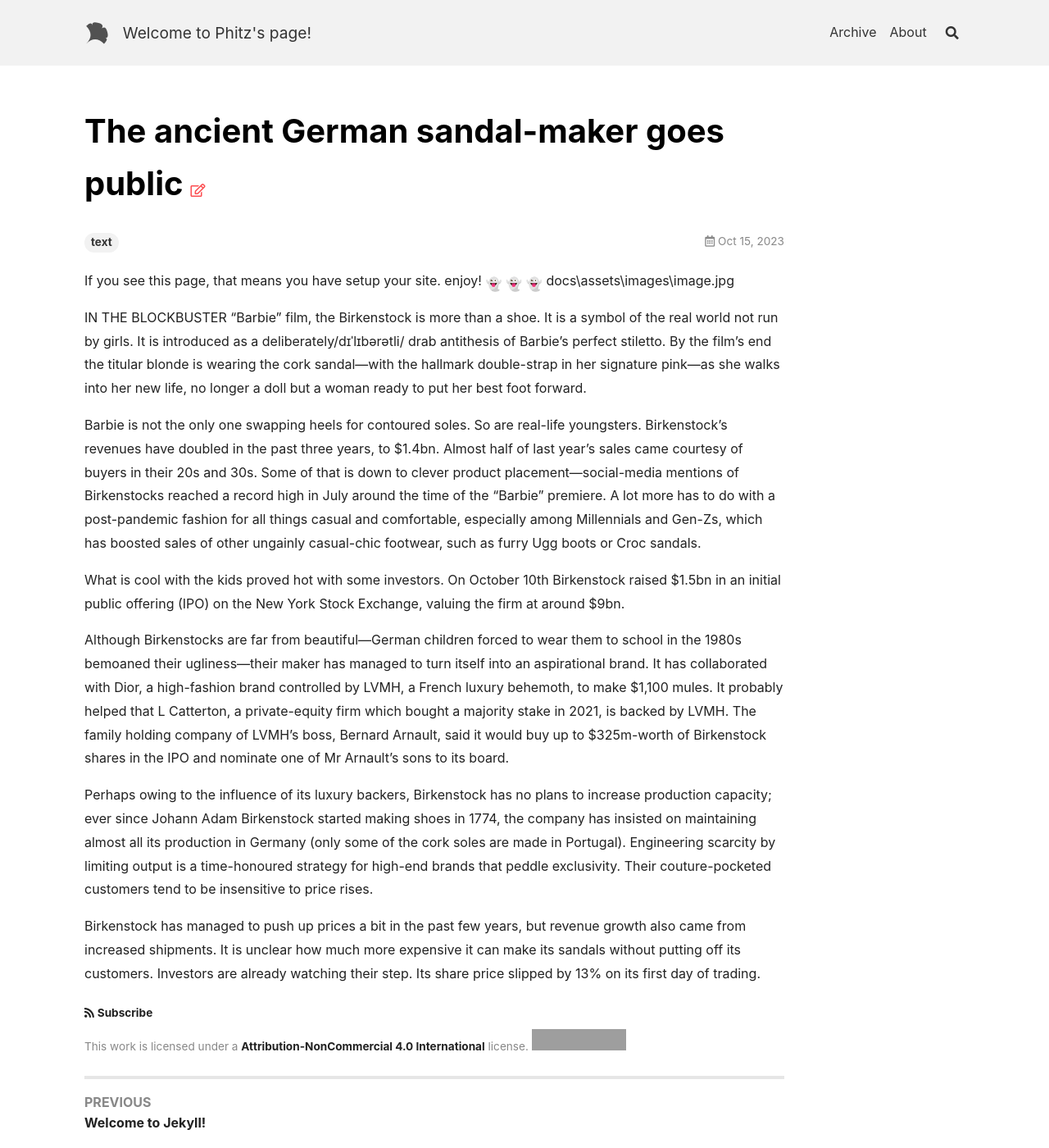
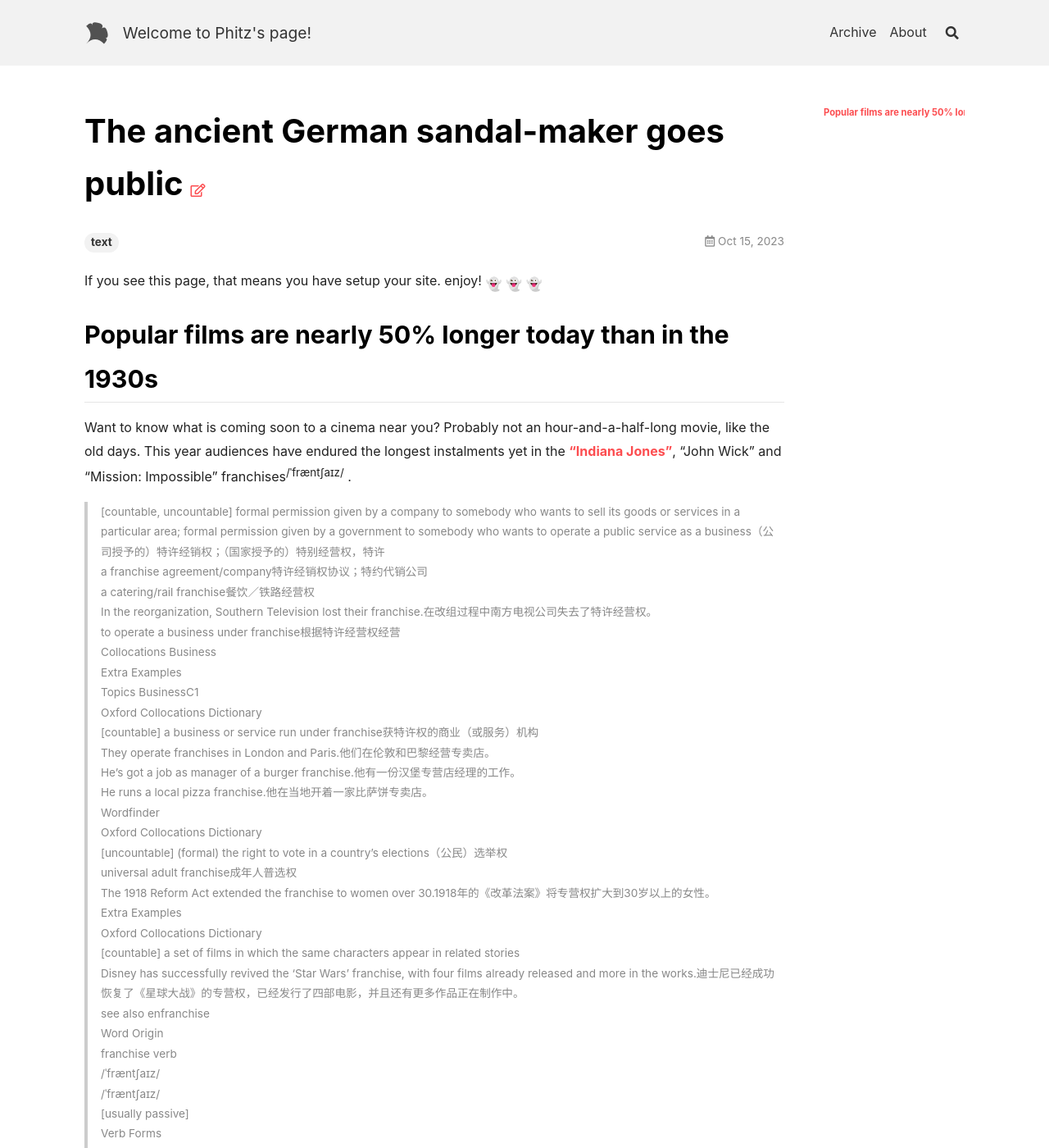
Before and after one commit to Fi-tz/Fi-tz, a Jekyll site: the page built from _posts/2023-10-15-ancient.md, in a window 1280 px wide and 1400 px high. Shown: the whole window at 82% size. Built offline with Jekyll 4.4.1, drawn with Linux system fonts in a browser that asks for light colours; nearby versions of some CDN libraries; emoji names are drawn with the system emoji font; some of the changed text lies outside the part shown; grey boxes are pictures that could not be loaded.

Commit message:
Update 2023-10-15-ancient.md

```diff
--- a/_posts/2023-10-15-ancient.md
+++ b/_posts/2023-10-15-ancient.md
@@ -4,16 +4,56 @@ tags: text
 ---
 
 If you see this page, that means you have setup your site. enjoy! :ghost: :ghost: :ghost:
-docs\assets\images\image.jpg
 
-IN THE BLOCKBUSTER “Barbie” film, the Birkenstock is more than a shoe. It is a symbol of the real world not run by girls. It is introduced as a deliberately/dɪˈlɪbərətli/ drab antithesis of Barbie’s perfect stiletto. By the film’s end the titular blonde is wearing the cork sandal—with the hallmark double-strap in her signature pink—as she walks into her new life, no longer a doll but a woman ready to put her best foot forward.
+## Popular films are nearly 50% longer today than in the 1930s
 
-Barbie is not the only one swapping heels for contoured soles. So are real-life youngsters. Birkenstock’s revenues have doubled in the past three years, to $1.4bn. Almost half of last year’s sales came courtesy of buyers in their 20s and 30s. Some of that is down to clever product placement—social-media mentions of Birkenstocks reached a record high in July around the time of the “Barbie” premiere. A lot more has to do with a post-pandemic fashion for all things casual and comfortable, especially among Millennials and Gen-Zs, which has boosted sales of other ungainly casual-chic footwear, such as furry Ugg boots or Croc sandals.
+Want to know what is coming soon to a cinema near you? Probably not an hour-and-a-half-long movie, like the old days. This year audiences have endured the longest instalments yet in the [“Indiana Jones”](https://www.economist.com/culture/2023/06/29/the-secrets-of-indiana-jones), “John Wick” and “Mission: Impossible” franchises<sup>/ˈfræntʃaɪz/</sup> .
 
-What is cool with the kids proved hot with some investors. On October 10th Birkenstock raised $1.5bn in an initial public offering (IPO) on the New York Stock Exchange, valuing the firm at around $9bn.
+> [countable, uncountable] formal permission given by a company to somebody who wants to sell its goods or services in a particular area; formal permission given by a government to somebody who wants to operate a public service as a business（公司授予的）特许经销权；（国家授予的）特别经营权，特许
+> a franchise agreement/company特许经销权协议；特约代销公司
+> a catering/rail franchise餐饮／铁路经营权
+> In the reorganization, Southern Television lost their franchise.在改组过程中南方电视公司失去了特许经营权。
+> to operate a business under franchise根据特许经营权经营
+> Collocations Business
+> Extra Examples
+> Topics BusinessC1
+> Oxford Collocations Dictionary
+> [countable] a business or service run under franchise获特许权的商业（或服务）机构
+> They operate franchises in London and Paris.他们在伦敦和巴黎经营专卖店。
+> He's got a job as manager of a burger franchise.他有一份汉堡专营店经理的工作。
+> He runs a local pizza franchise.他在当地开着一家比萨饼专卖店。
+> Wordfinder
+> Oxford Collocations Dictionary
+> [uncountable] (formal) the right to vote in a country’s elections（公民）选举权
+> universal adult franchise成年人普选权
+> The 1918 Reform Act extended the franchise to women over 30.1918年的《改革法案》将专营权扩大到30岁以上的女性。
+> Extra Examples
+> Oxford Collocations Dictionary
+> [countable] a set of films in which the same characters appear in related stories
+> Disney has successfully revived the ‘Star Wars’ franchise, with four films already released and more in the works.迪士尼已经成功恢复了《星球大战》的专营权，已经发行了四部电影，并且还有更多作品正在制作中。
+> see also enfranchise
+> Word Origin
+> franchise verb
+> /ˈfræntʃaɪz/
+> /ˈfræntʃaɪz/
+> [usually passive]
+> Verb Forms
+> to give or sell a franchise to somebody授予（或出售）特许经销权（或经营权）
+> be franchised (out) (to somebody/something) Catering has been franchised (out) to a private company.餐饮特许经营权已授予一家私人公司。
+> franchised restaurants获经营权的餐厅
 
-Although Birkenstocks are far from beautiful—German children forced to wear them to school in the 1980s bemoaned their ugliness—their maker has managed to turn itself into an aspirational brand. It has collaborated with Dior, a high-fashion brand controlled by LVMH, a French luxury behemoth, to make $1,100 mules. It probably helped that L Catterton, a private-equity firm which bought a majority stake in 2021, is backed by LVMH. The family holding company of LVMH’s boss, Bernard Arnault, said it would buy up to $325m-worth of Birkenstock shares in the IPO and nominate one of Mr Arnault’s sons to its board.
+[“Oppenheimer”](https://www.economist.com/culture/2023/07/14/realism-with-oppenheimer-or-escapism-with-barbie), Christopher Nolan’s three-hour blockbuster, required 11 miles (18km) of film stock for IMAX showings.
 
-Perhaps owing to the influence of its luxury backers, Birkenstock has no plans to increase production capacity; ever since Johann Adam Birkenstock started making shoes in 1774, the company has insisted on maintaining almost all its production in Germany (only some of the cork soles are made in Portugal). Engineering scarcity by limiting output is a time-honoured strategy for high-end brands that peddle exclusivity. Their couture-pocketed customers tend to be insensitive to price rises.
+On October 20th comes “Killers of the Flower Moon” (pictured), a grisly western from the director Martin Scorsese. At nearly three and a half hours, its length is nearly double the average film last year. Even film buffs struggle<sup>==/ˈstrʌɡl/to try very hard to do something when it is difficult or when there are a lot of problems奋斗；努力；争取==</sup> to concentrate for that long. During the premiere at the [Cannes Film Festival](https://www.economist.com/culture/2023/05/30/anatomy-of-a-fall-a-riveting-whodunnit-wins-at-cannes) in May, some viewers dozed off. Afterwards there was a mad dash (and long queue) for the toilets. When did watching a film become such a slog?
 
-Birkenstock has managed to push up prices a bit in the past few years, but revenue growth also came from increased shipments. It is unclear how much more expensive it can make its sandals without putting off its customers. Investors are already watching their step. Its share price slipped by 13% on its first day of trading.
+*The Economist* analysed over 100,000 feature films released internationally since the 1930s, the start of Hollywood’s golden age, using data from IMDb, a movie database. The average length of productions has crept up by around 24%, from one hour and 21 minutes in the 1930s to one hour and 47 minutes in 2022 (see chart). Blockbusters are the worst offenders. For the ten most-popular titles (measured by how many reviewers rated the films on IMDb) average lengths stretched to around two and a half hours in 2022, nearly 50% higher than in the 1930s.
+
+Film-makers began churning out protracted pictures in the early 1960s. Cinema was booming and auteurs wanted to distinguish their art from television. Epics graced the silver screen, including [“Lawrence of Arabia”](https://www.economist.com/books-and-arts/2011/04/28/prince-of-his-disorder) (1962), which surpassed the three-and-a-half hour mark, and [“Cleopatra”](https://www.economist.com/culture/2023/05/10/a-new-docu-drama-about-cleopatra-has-riled-officials-in-cairo) (1963), which originally exceeded four hours but was later cut down. Back then, cinéastes enjoyed an intermission while the projectionist prepared the reels for the next act. Runtimes of popular films ebbed and flowed over subsequent decades (and stretched long in some countries, such as India, known for its Bollywood sagas). But they have ballooned since 2018.
+
+Franchises are one driver of this trend. Studios want to squeeze the most out of their costly intellectual property, but they are competing with streaming platforms for eyeballs. The hope is that a spectacular, drawn-out “event” movie will tempt audiences away from the small screen and into cinemas. This approach has often paid off: [“Avengers: Endgame”](https://www.economist.com/search?q=avengers+endgame) (2019), Marvel’s three-hour superhero extravaganza, is the second-highest-grossing film in history. In 2022 lengthy franchises made up many of the most successful films in America.
+
+Anything that lures people off their couches to see a film in theatres is good news for cinemas. But protracted runtimes also pose a “fundamental problem”, complains Clare Binns, managing director of Picturehouse, a British cinema group and film distributor. Long movies can mean forgoing two showings per night, which hurts ticket sales and profits.
+
+Another explanation for longer films has to do with directors’ growing clout. Who would dare tell the likes of Mr Nolan to trim his masterpieces? Streamers, which do not have to worry as much about concision because viewers can pause whenever they would like, may lure big names with deep pockets and promises of creative freedom. “Killers of the Flower Moon” will debut on AppleTV+ after its theatrical run. Netflix funded and released Mr Scorsese’s equally long [“The Irishman”](https://www.economist.com/prospero/2019/10/31/the-irishman-is-an-engrossing-and-gloriously-funny-gangster-epic) in 2019, a film that would have benefited from a decisive editor, Irish or otherwise. ■
+
+&nbsp;
```
